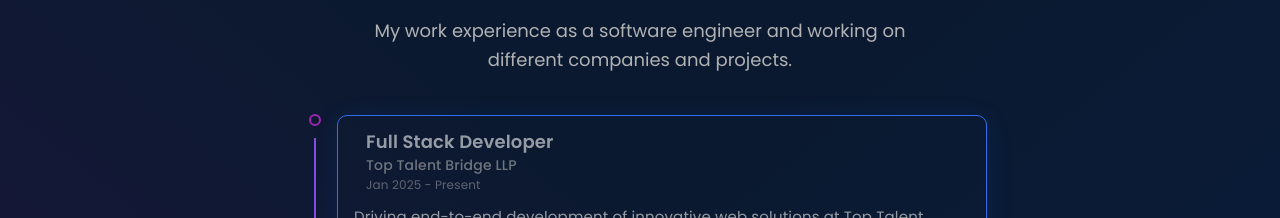
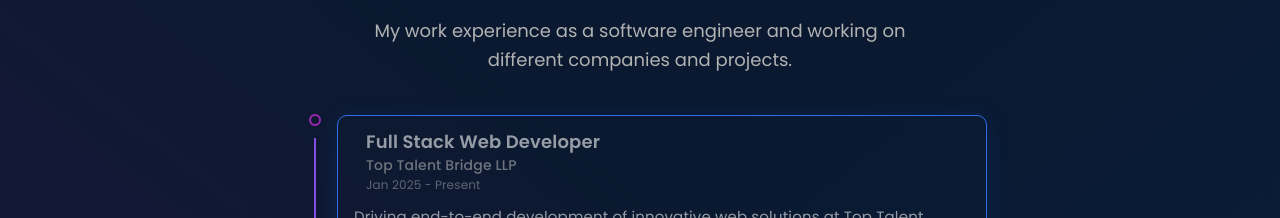
Before and after one commit to VikasSaxena2204/I-Showcase, a React (Create React App) app: page / in a window 1280 px wide. Shown: the part 1649-1867 px from the top of the page. Built offline with nearby package versions, Linux system fonts and the light colour scheme.

Commit message:
Update constants.js

```diff
--- a/src/data/constants.js
+++ b/src/data/constants.js
@@ -33,7 +33,7 @@
   description:
     "I am a motivated and versatile professional with a strong drive to embrace new challenges and excel in dynamic environments. Fueled by a passion for continuous learning and growth, I am dedicated to delivering meaningful results through a proactive and innovative approach.",
   github: "https://github.com/VikasSaxena2204",
-  resume: "https://drive.google.com/file/d/1h5nAUk_k9zL2jZQXBBHb-51jkJ00rlw2/view?usp=sharing",
+  resume: "https://drive.google.com/file/d/1KjR3xFl08eehoVR-_DhCjNlxMGkaRm2m/view?usp=sharing",
   linkedin: "https://www.linkedin.com/in/2204-vikas-saxena/",
   twitter: null,
   insta: null,
@@ -139,7 +139,7 @@
   {
     id: 4,
     img: " ",
-    role: "Full Stack Developer",
+    role: "Full Stack Web Developer",
     company: "Top Talent Bridge LLP",
     date: "Jan 2025 - Present",
     desc: "Driving end-to-end development of innovative web solutions at Top Talent Bridge LLP. Leveraging expertise in full-stack development, AI, and team management to deliver scalable, user-focused applications.",
```
